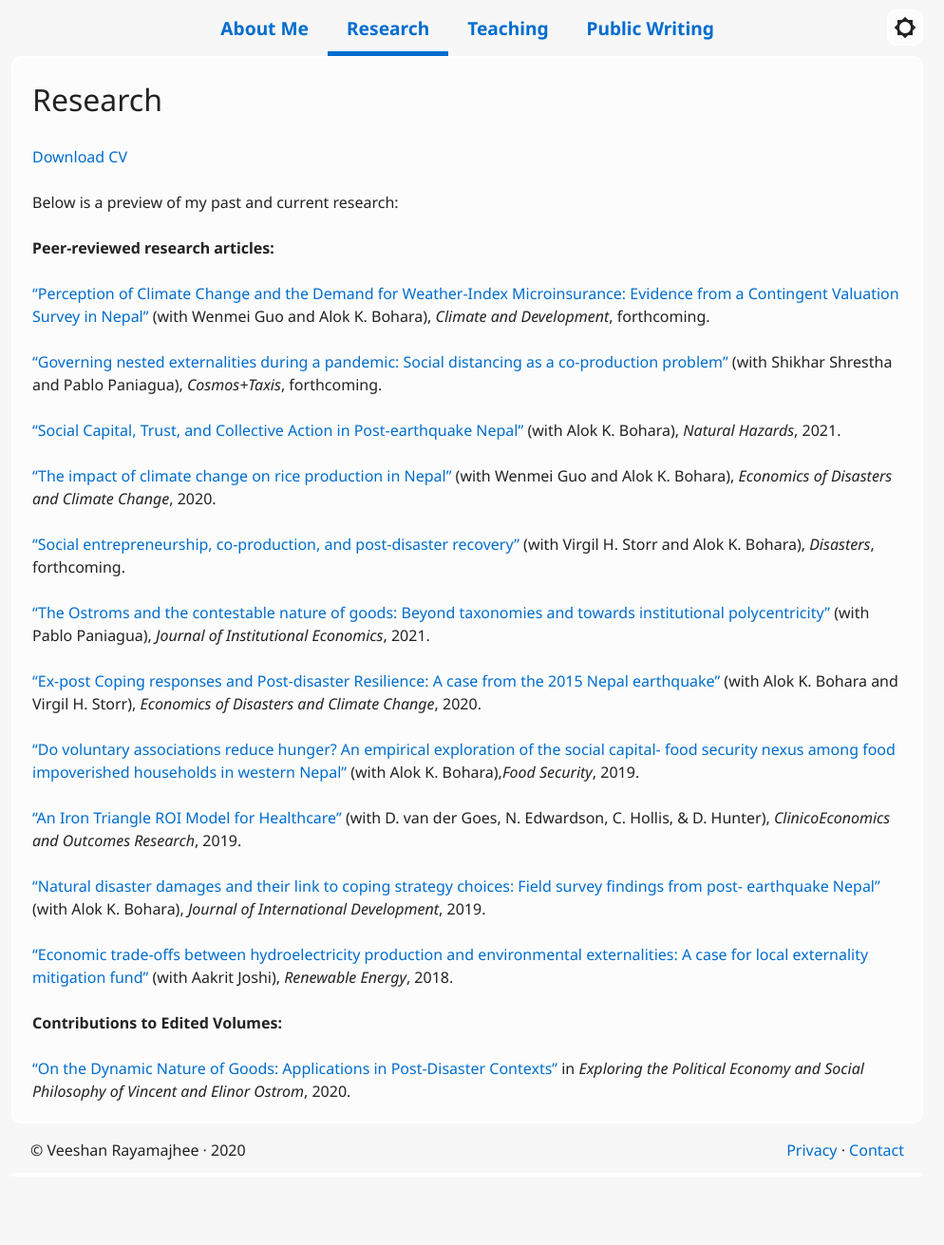
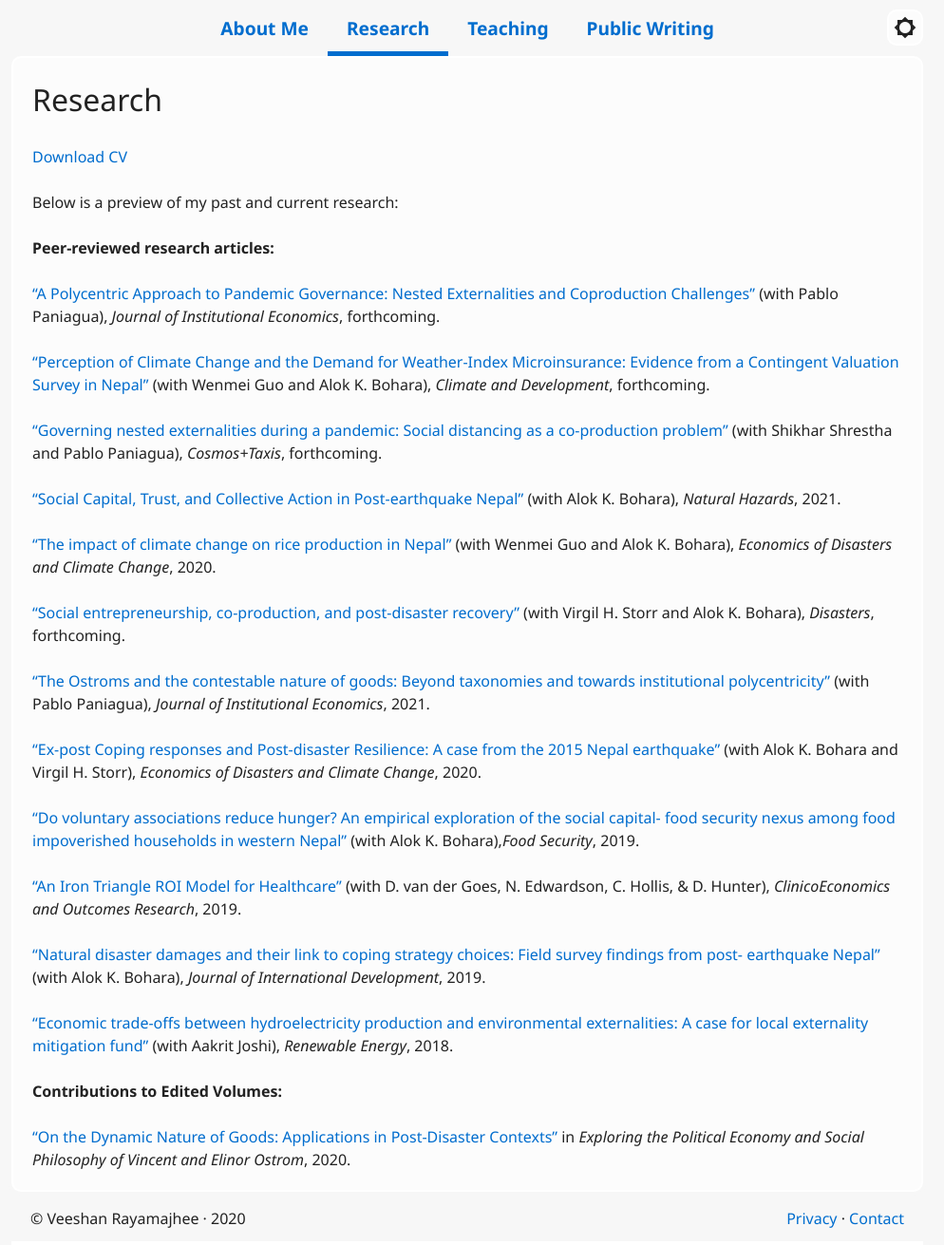
Before and after one commit to veeshanr/veeshanr.github.io, a Jekyll site: the page built from pages/research.md, in a window 1280 px wide. Shown: the whole page at 95% size, without its empty margins (148-1142 px from the left). Built offline with Jekyll 4.4.1, drawn with Linux system fonts in a browser that asks for light colours; before the commit the page ends 1239 px from its top, so only the background shows below that.

Commit message:
Update research.md

```diff
--- a/pages/research.md
+++ b/pages/research.md
@@ -10,6 +10,8 @@ title: Research
 Below is a preview of my past and current research:
 
 **Peer-reviewed research articles:**
+
+[“A Polycentric Approach to Pandemic Governance: Nested Externalities and Coproduction Challenges”] [13] (with Pablo Paniagua), *Journal of Institutional Economics*, forthcoming.
 
 [“Perception of Climate Change and the Demand for Weather-Index Microinsurance: Evidence from a Contingent Valuation Survey in Nepal”] [12] (with Wenmei Guo and Alok K. Bohara), *Climate and Development*, forthcoming.
 
```
Also changed, not shown: other parts of pages/research.md (+1 -0 lines).
